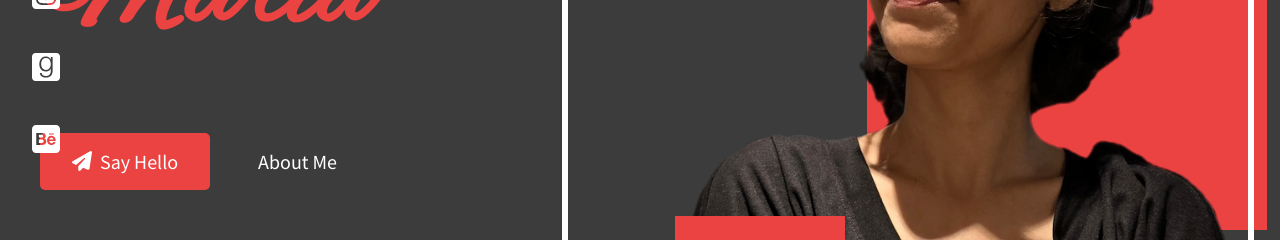
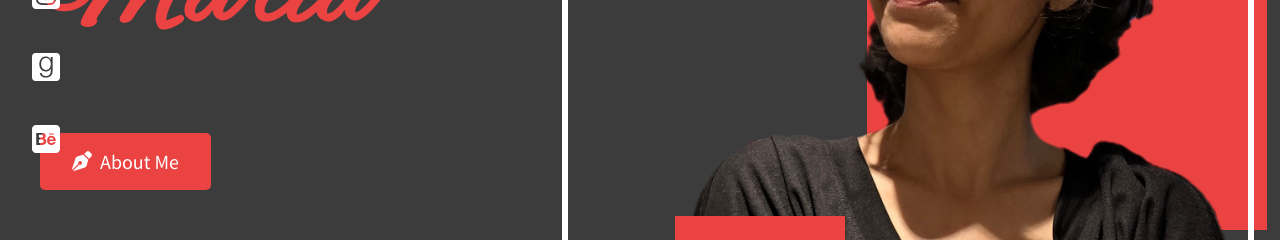
Before and after one commit to caldenrodrigues/Portfolio-Website, a Next.js app: page / in a window 1280 px wide. Shown: the part 400-640 px from the top of the page. Built offline with nearby package versions, Linux system fonts and the light colour scheme.

Commit message:
Fixed issues with the about section

```diff
--- a/components/Header.tsx
+++ b/components/Header.tsx
@@ -8,7 +8,7 @@ const Header: React.FC = () => {
 
     useEffect(() => {
         const handleScroll = () => {
-            const sections = ['home', 'about', 'experience', 'portfolio', 'blog', 'contact'];
+            const sections = ['home', 'about', 'portfolio', 'experience', 'blog', 'contact'];
             const scrollPosition = window.scrollY + 100;
 
             for (const section of sections) {
@@ -66,7 +66,7 @@ const Header: React.FC = () => {
             </a>
             <nav className={`${styles.nav} ${menuOpen ? (scrolled ? styles.open_scrolled : styles.open) : ''}`}>
                 <ul className={`${styles.navList} ${scrolled ? styles.scrolled : ''}`}>
-                    {['home', 'about', 'experience', 'portfolio', 'blog', 'contact'].map((section) => (
+                    {['home', 'about', 'portfolio', 'experience', 'blog', 'contact'].map((section) => (
                         <li key={section}>
                             <a
                                 href={`#${section}`}
--- a/components/Home.tsx
+++ b/components/Home.tsx
@@ -2,7 +2,7 @@ import React, { useEffect, useState } from 'react';
 import styles from '../styles/Home.module.css';
 import { FontAwesomeIcon } from '@fortawesome/react-fontawesome';
 import { faInstagramSquare, faLinkedin, faGoodreads, faBehanceSquare} from '@fortawesome/free-brands-svg-icons';
-import { faPaperPlane, faInfoCircle } from '@fortawesome/free-solid-svg-icons';
+import { faPenNib } from '@fortawesome/free-solid-svg-icons';
 
 const roles = ["Copywriter", "Storyteller", "Chai Loyalist", "Cat Lover", "Bookworm", "Dreamer"];
 
@@ -115,10 +115,9 @@ const Home: React.FC = () => {
                     <h1 className={styles.name}>Maria</h1>
                     <h2 className={`${styles.role} ${animate ? styles.animate : ''}`}>{currentRole}</h2>
                     <div className={styles.buttons}>
-                        <a href="#contact" className={styles.button}>
-                            <FontAwesomeIcon icon={faPaperPlane} className={styles.icon} /> Say Hello
+                        <a href="#about" className={styles.button}>
+                            <FontAwesomeIcon icon={faPenNib} className={styles.icon} /> About Me
                         </a>
-                        <a href="#about" className={styles.aboutLink}>About Me</a>
                     </div>
                 </div>
                 <div className={styles.image} style={imageStyle}>
--- a/pages/index.tsx
+++ b/pages/index.tsx
@@ -11,13 +11,13 @@ const Index: React.FC = () => {
             <main className={styles.main}>
                 <Home />
                 <About />
+                <section id="portfolio" className={styles.section}>
+                    <h2>Portfolio</h2>
+                    <p>Some of my projects.</p>
+                </section>
                 <section id="experience" className={styles.section}>
                     <h2>Experience</h2>
                     <p>Details about my professional experience.</p>
-                </section>
-                <section id="portfolio" className={styles.section}>
-                    <h2>Portfolio</h2>
-                    <p>Some of my projects.</p>
                 </section>
                 <section id="blog" className={styles.section}>
                     <h2>Blog</h2>
--- a/styles/About.module.css
+++ b/styles/About.module.css
@@ -1,17 +1,22 @@
 .aboutSection {
     position: relative;
     width: 100%;
-    height: 100vh; /* Ensure the section takes the full viewport height */
     margin-top: 0; /* Remove the margin to eliminate the gap */
     overflow: hidden;
+    padding-top: 0; /* Optional: Adjust padding if needed */
 }
 
 .video {
-    position: absolute;
-    top: 50%;
-    left: 50%;
-    transform: translate(-50%, -50%);
-    width: 100%;
-    height: 100%;
-    object-fit: cover;
+    width: 100%; /* Ensure the video fills the width of the section */
+    height: auto; /* Maintain aspect ratio */
+    display: block; /* Ensure the video behaves like a block element */
+    margin: 0 auto; /* Center the video horizontally */
 }
+
+/* Responsive styles for mobile screens */
+@media (max-width: 768px) {
+    .video {
+        width: 100%; /* Ensure the video fills the width on smaller screens */
+        height: auto; /* Maintain aspect ratio */
+    }
+}
--- a/styles/Home.module.css
+++ b/styles/Home.module.css
@@ -117,37 +117,6 @@
   color: var(--color-primary);
 }
 
-.aboutLink {
-  color: var(--color-white);
-  margin: 1rem 2rem;
-  text-decoration: none;
-  font-size: 1.25rem;
-  text-align: center;
-  white-space: nowrap;
-  display: inline-block;
-  position: relative;
-  transition: color 0.3s ease;
-}
-
-.aboutLink::after {
-  content: '';
-  position: absolute;
-  bottom: -4px;
-  left: 0;
-  width: 0;
-  height: 2px;
-  background-color: var(--color-primary);
-  transition: width 0.3s ease;
-}
-
-.aboutLink:hover {
-  color: var(--color-primary);
-}
-
-.aboutLink:hover::after {
-  width: 100%;
-}
-
 .image {
   position: absolute;
   bottom: 0;
```
